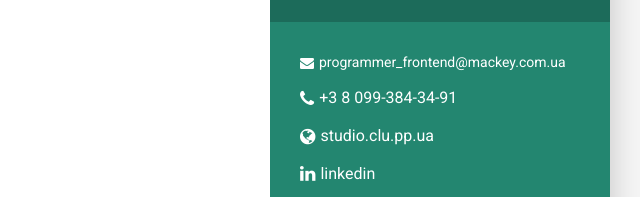
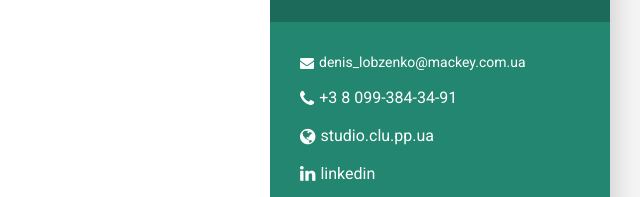
Before and after one commit to Nobi322/nobi322.github.io, a website: page index.html in a window 1280 px wide. Shown: the part 481-678 px from the top of the page, 640-1280 px from the left. Drawn offline with Linux system fonts and the light colour scheme.

Commit message:
Update index.html

```diff
--- a/index.html
+++ b/index.html
@@ -39,7 +39,7 @@
 
             <div class="contact-container container-block">
                 <ul class="list-unstyled contact-list">
-                    <li class="email"><i class="fa fa-envelope"></i><a href="mailto:programmer_frontend@mackey.com.ua">programmer_frontend@mackey.com.ua</a></li>
+                    <li class="email"><i class="fa fa-envelope"></i><a href="mailto:denis_lobzenko@mackey.com.ua">denis_lobzenko@mackey.com.ua</a></li>
                     <li class="phone"><i class="fa fa-phone"></i><a href="tel:+380993843491">+3 8 099-384-34-91</a></li>
                     <li class="website"><i class="fa fa-globe"></i><a href="#" target="_blank">studio.clu.pp.ua</a></li>
                     <li class="linkedin"><i class="fa fa-linkedin"></i><a href="https://www.linkedin.com/in/%D0%B4%D0%B5%D0%BD%D0%B8%D1%81-%D0%BB%D0%BE%D0%B1%D0%B7%D0%B5%D0%BD%D0%BA%D0%BE-183b707b/" target="_blank">linkedin</a></li>
```
